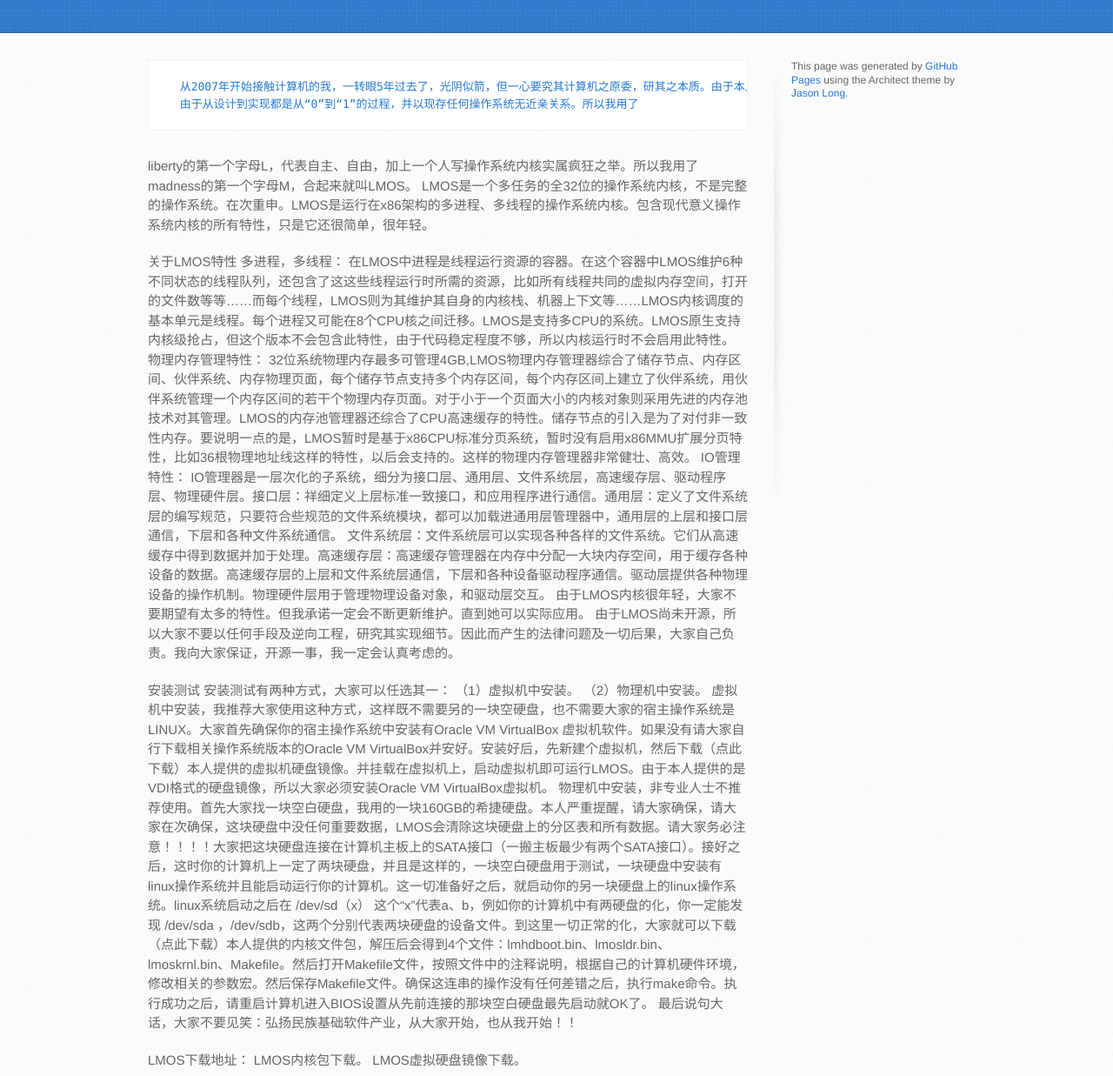
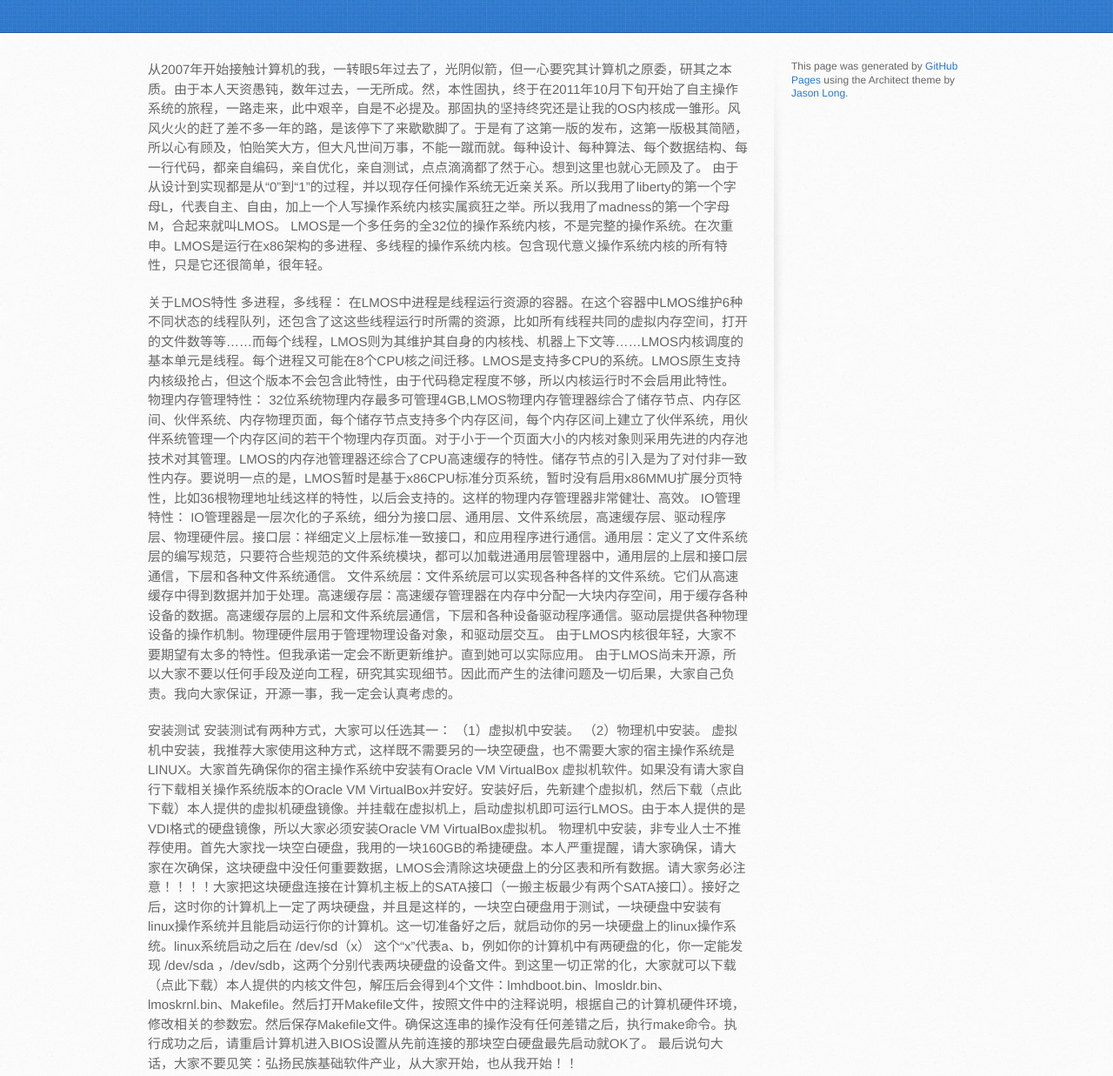
Before and after one commit to lmnos/lmnos.github.com, a plain HTML site: page index.html in a window 1280 px wide. Shown: the part 163-1400 px from the top of the page at 87% size. Drawn offline with Linux system fonts and the light colour scheme.

Commit message:
Replace master branch with page content via GitHub

```diff
--- a/index.html
+++ b/index.html
@@ -28,12 +28,8 @@
     <div id="content-wrapper">
       <div class="inner clearfix">
         <section id="main-content">
-          <pre><code>  从2007年开始接触计算机的我，一转眼5年过去了，光阴似箭，但一心要究其计算机之原委，研其之本质。由于本人天资愚钝，数年过去，一无所成。然，本性固执，终于在2011年10月下旬开始了自主操作系统的旅程，一路走来，此中艰辛，自是不必提及。那固执的坚持终究还是让我的OS内核成一雏形。风风火火的赶了差不多一年的路，是该停下了来歇歇脚了。于是有了这第一版的发布，这第一版极其简陋，所以心有顾及，怕贻笑大方，但大凡世间万事，不能一蹴而就。每种设计、每种算法、每个数据结构、每一行代码，都亲自编码，亲自优化，亲自测试，点点滴滴都了然于心。想到这里也就心无顾及了。
-  由于从设计到实现都是从“0”到“1”的过程，并以现存任何操作系统无近亲关系。所以我用了
-</code></pre>
-
-<p>liberty的第一个字母L，代表自主、自由，加上一个人写操作系统内核实属疯狂之举。所以我用了
-madness的第一个字母M，合起来就叫LMOS。
+          <p>从2007年开始接触计算机的我，一转眼5年过去了，光阴似箭，但一心要究其计算机之原委，研其之本质。由于本人天资愚钝，数年过去，一无所成。然，本性固执，终于在2011年10月下旬开始了自主操作系统的旅程，一路走来，此中艰辛，自是不必提及。那固执的坚持终究还是让我的OS内核成一雏形。风风火火的赶了差不多一年的路，是该停下了来歇歇脚了。于是有了这第一版的发布，这第一版极其简陋，所以心有顾及，怕贻笑大方，但大凡世间万事，不能一蹴而就。每种设计、每种算法、每个数据结构、每一行代码，都亲自编码，亲自优化，亲自测试，点点滴滴都了然于心。想到这里也就心无顾及了。
+   由于从设计到实现都是从“0”到“1”的过程，并以现存任何操作系统无近亲关系。所以我用了liberty的第一个字母L，代表自主、自由，加上一个人写操作系统内核实属疯狂之举。所以我用了madness的第一个字母M，合起来就叫LMOS。
    LMOS是一个多任务的全32位的操作系统内核，不是完整的操作系统。在次重申。LMOS是运行在x86架构的多进程、多线程的操作系统内核。包含现代意义操作系统内核的所有特性，只是它还很简单，很年轻。</p>
 
 <p>关于LMOS特性
@@ -56,7 +52,8 @@ madness的第一个字母M，合起来就叫LMOS。
 
 <p>LMOS下载地址：
    LMOS内核包下载。
-      LMOS虚拟硬盘镜像下载。</p>
+   LMOS虚拟硬盘镜像下载。
+更多细节请参阅此blog： lmos.blog.chinaunix.net</p>
         </section>
 
         <aside id="sidebar">
```
Also changed, not shown: params.json (+1 -1 lines). Lines whose indentation alone changed are shown as unchanged.
